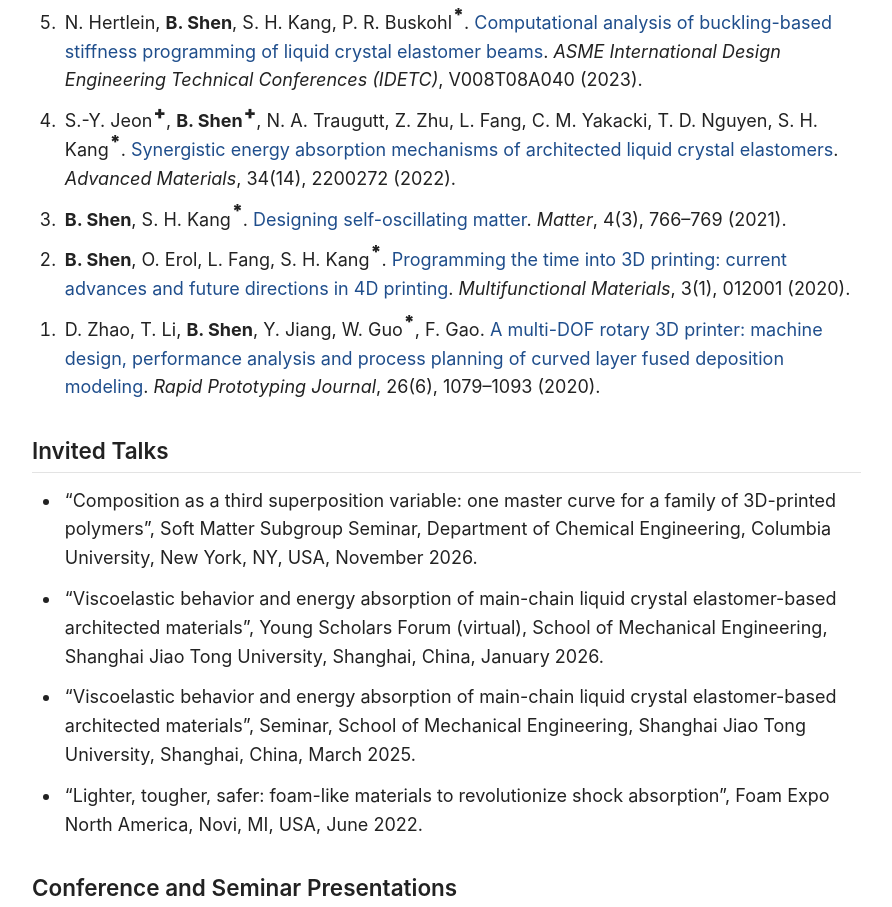
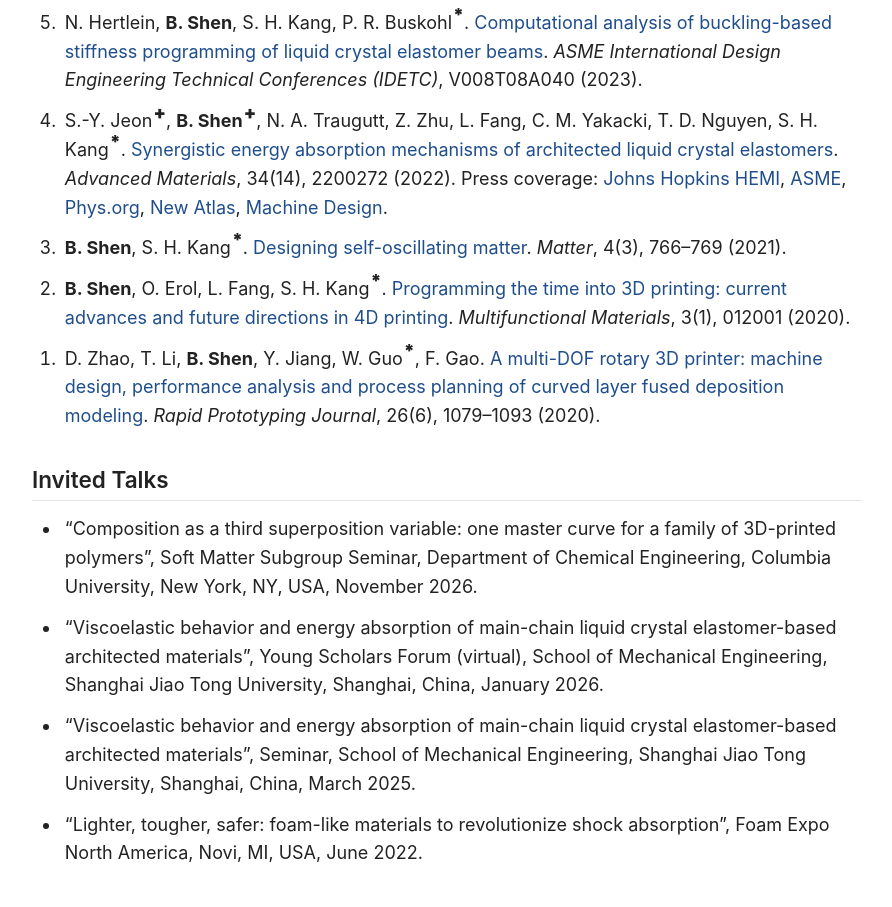
Before and after one commit to beijunshen/beijunshen.github.io, a plain HTML site: page publications.html in a window 1280 px wide. Shown: the part 1041-1948 px from the top of the page, without its empty margins (350-1242 px from the left). Drawn offline with Linux system fonts and the light colour scheme.

Commit message:
Publications: press coverage links on the Advanced Materials 2022 paper (Johns Hopkins HEMI, ASME, Phys.org, New Atlas, Machine Design)
Co-Authored-By: Claude Opus 5.5 <noreply@anthropic.com>

```diff
--- a/publications.html
+++ b/publications.html
@@ -74,7 +74,7 @@
     <li>A. E. H. Chehade, <strong>B. Shen</strong>, C. M. Yakacki, T. D. Nguyen, S. Govindjee<sup>*</sup>. <a href="https://doi.org/10.1002/nme.7510" target="_blank" rel="noopener noreferrer">Finite element modeling of viscoelastic liquid crystal elastomers</a>. <i>International Journal for Numerical Methods in Engineering</i>, 125(16), e7510 (2024).</li>
     <li>D. O. Kazmer, S. O. Nzeh<sup>*</sup>, <strong>B. Shen</strong>, D. C. Elbert, R. Nagarajan, M. Sobkowicz-Kline, T. D. Nguyen. <a href="https://doi.org/10.1002/pen.26882" target="_blank" rel="noopener noreferrer">Characterization, processing, and modeling of industrial recycled polyolefins</a>. <i>Polymer Engineering &amp; Science</i>, 64(10), 4801–4815 (2024).</li>
     <li>N. Hertlein, <strong>B. Shen</strong>, S. H. Kang, P. R. Buskohl<sup>*</sup>. <a href="https://doi.org/10.1115/DETC2023-116617" target="_blank" rel="noopener noreferrer">Computational analysis of buckling-based stiffness programming of liquid crystal elastomer beams</a>. <i>ASME International Design Engineering Technical Conferences (IDETC)</i>, V008T08A040 (2023).</li>
-    <li>S.-Y. Jeon<sup>+</sup>, <strong>B. Shen</strong><sup>+</sup>, N. A. Traugutt, Z. Zhu, L. Fang, C. M. Yakacki, T. D. Nguyen, S. H. Kang<sup>*</sup>. <a href="https://doi.org/10.1002/adma.202200272" target="_blank" rel="noopener noreferrer">Synergistic energy absorption mechanisms of architected liquid crystal elastomers</a>. <i>Advanced Materials</i>, 34(14), 2200272 (2022).</li>
+    <li>S.-Y. Jeon<sup>+</sup>, <strong>B. Shen</strong><sup>+</sup>, N. A. Traugutt, Z. Zhu, L. Fang, C. M. Yakacki, T. D. Nguyen, S. H. Kang<sup>*</sup>. <a href="https://doi.org/10.1002/adma.202200272" target="_blank" rel="noopener noreferrer">Synergistic energy absorption mechanisms of architected liquid crystal elastomers</a>. <i>Advanced Materials</i>, 34(14), 2200272 (2022). Press coverage: <a href="https://hemi.jhu.edu/news/hemi-researchers-create-lightweight-material-to-improve-military-armor-automobile-and-aerospace-parts/" target="_blank" rel="noopener noreferrer">Johns Hopkins HEMI</a>, <a href="https://www.asme.org/topics-resources/content/shock-absorbing-metamaterial-holds-promise-for-impact-protection" target="_blank" rel="noopener noreferrer">ASME</a>, <a href="https://phys.org/news/2022-03-shock-absorbing-material-stronger-lighter-safer.html" target="_blank" rel="noopener noreferrer">Phys.org</a>, <a href="https://newatlas.com/materials/liquid-crystal-elastomer-impact-energy-absorb/" target="_blank" rel="noopener noreferrer">New Atlas</a>, <a href="https://www.machinedesign.com/materials/article/21236462/new-foam-material-offers-safety-and-comfort" target="_blank" rel="noopener noreferrer">Machine Design</a>.</li>
     <li><strong>B. Shen</strong>, S. H. Kang<sup>*</sup>. <a href="https://doi.org/10.1016/j.matt.2021.02.011" target="_blank" rel="noopener noreferrer">Designing self-oscillating matter</a>. <i>Matter</i>, 4(3), 766–769 (2021).</li>
     <li><strong>B. Shen</strong>, O. Erol, L. Fang, S. H. Kang<sup>*</sup>. <a href="https://iopscience.iop.org/article/10.1088/2399-7532/ab54ea/meta" target="_blank" rel="noopener noreferrer">Programming the time into 3D printing: current advances and future directions in 4D printing</a>. <i>Multifunctional Materials</i>, 3(1), 012001 (2020).</li>
     <li>D. Zhao, T. Li, <strong>B. Shen</strong>, Y. Jiang, W. Guo<sup>*</sup>, F. Gao. <a href="https://doi.org/10.1108/RPJ-06-2019-0160" target="_blank" rel="noopener noreferrer">A multi-DOF rotary 3D printer: machine design, performance analysis and process planning of curved layer fused deposition modeling</a>. <i>Rapid Prototyping Journal</i>, 26(6), 1079–1093 (2020).</li>
```
